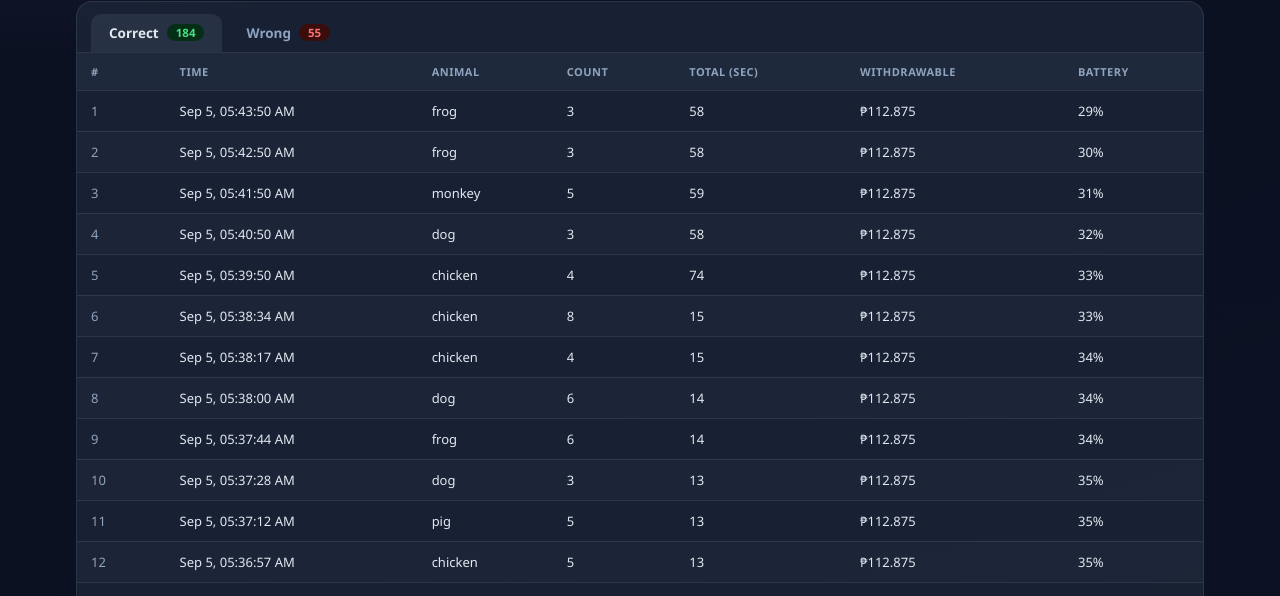
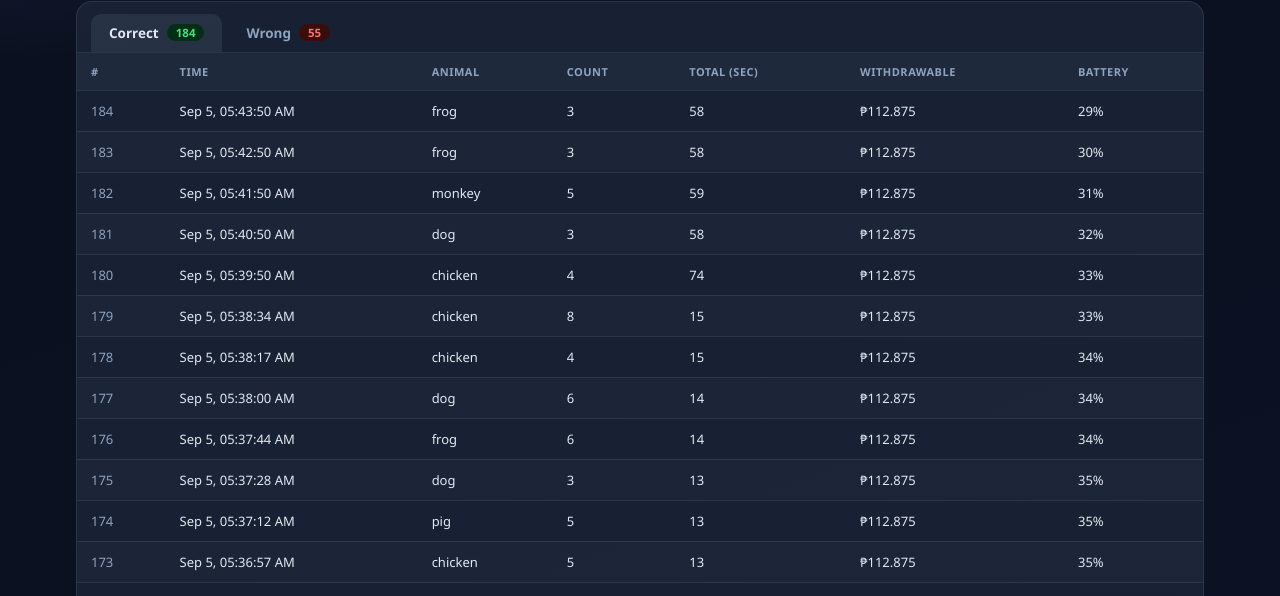
Before and after one commit to KYAHDJ/visiontap, a browser extension: page index.html in a window 1280 px wide. Shown: the part 204-800 px from the top of the page. Drawn offline with Linux system fonts and the light colour scheme.

Commit message:
tracker: descending task numbering (newest = highest number, e.g. 197 down to 1)

```diff
--- a/index.html
+++ b/index.html
@@ -218,7 +218,7 @@ function fmtTime(ts) {
 
 function renderRow(r, idx, opts) {
   const time = fmtTime(r.timestamp);
-  const num = r.taskNum != null ? esc(r.taskNum) : (idx + 1);
+  const num = r.taskNum != null ? esc(r.taskNum) : ((opts.base || idx + 1) - idx);
   const their = opts && opts.theirs ? `<td class="bad">${esc(r.theirs != null ? r.theirs : "—")}</td>` : "";
   return `<tr>
     <td class="muted">${num}</td>
@@ -262,8 +262,8 @@ function render(corrects, wrongs, meta) {
   document.getElementById("okWrap").style.display = okRows.length ? "block" : "none";
   document.getElementById("emptyWrong").style.display = badRows.length ? "none" : "block";
   document.getElementById("wrongWrap").style.display = badRows.length ? "block" : "none";
-  document.getElementById("okRows").innerHTML = okRows.map((r, i) => renderRow(r, i, {})).join("");
-  document.getElementById("wrongRows").innerHTML = badRows.map((r, i) => renderRow(r, i, { theirs: true })).join("");
+  document.getElementById("okRows").innerHTML = okRows.map((r, i) => renderRow(r, i, { base: pointsDone })).join("");
+  document.getElementById("wrongRows").innerHTML = badRows.map((r, i) => renderRow(r, i, { theirs: true, base: badRows.length })).join("");
 
   // Stats cards.
   const total = okRows.length + badRows.length;
```
